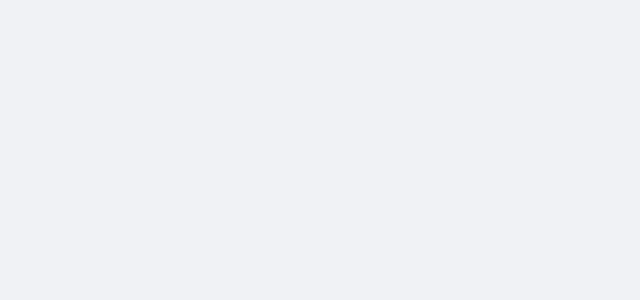
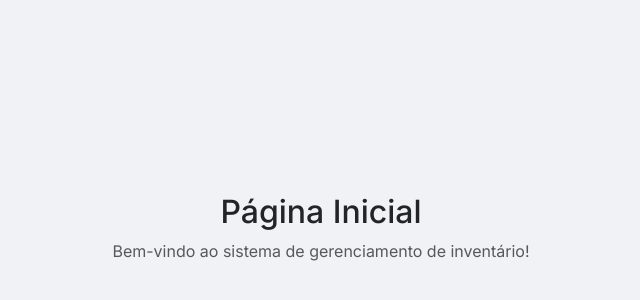
Before and after one commit to kayo-alves/inventory-management-system, a React (Vite) app in the folder client/: page /index in a window 1280 px wide. Before the commit this address had no page. Shown: the part 160-460 px from the top of the page, without its empty margins (319-959 px from the left). Built offline with nearby package versions, Linux system fonts and the light colour scheme.

Commit message:
feat: Cria componente IndexPage e atualizar roteamento no App

```diff
--- a/client/src/App.jsx
+++ b/client/src/App.jsx
@@ -1,11 +1,13 @@
 import { Routes, Route } from 'react-router-dom';
 import LoginPage from './pages/LoginPage';
+import IndexPage from './pages/IndexPage';
 
 function App() {
   return (
     <Routes>
       <Route path="/" element={<LoginPage />} />
       <Route path="/login" element={<LoginPage />} />
+      <Route path="/index" element={<IndexPage />} />
     </Routes>
   );
 }
--- /dev/null
+++ b/client/src/pages/IndexPage.jsx
@@ -0,0 +1,21 @@
+import { Row, Col, Form, Button, Image } from 'react-bootstrap';
+import './IndexPage.css';
+import { FontAwesomeIcon } from '@fortawesome/react-fontawesome';
+
+function IndexPage() {
+    return (
+        <div className="index-container">
+          <Row className="g-0 w-100">
+            <Col md={12} className="content-section p-5">
+              <div className="content-container">
+                <h2 className='text-center'>Página Inicial</h2>
+                <p className="text-muted mb-4">Bem-vindo ao sistema de gerenciamento de inventário!</p>
+
+              </div>
+            </Col>
+          </Row>
+        </div>
+    );
+}
+
+export default IndexPage;
--- a/client/src/pages/LoginPage.jsx
+++ b/client/src/pages/LoginPage.jsx
@@ -1,5 +1,3 @@
-// src/pages/LoginPage.jsx
-
 import { useState } from 'react';
 import axios from 'axios';
 import { Row, Col, Form, Button, Image } from 'react-bootstrap';
@@ -25,8 +23,8 @@ function LoginPage() {
       alert('Login realizado com sucesso!');
 
       // Próximos passos: salvar o token e redirecionar
-      // localStorage.setItem('token', response.data.data.token);
-      // window.location.href = '/dashboard';
+      localStorage.setItem('token', response.data.data.token);
+      window.location.href = '/index';
 
     } catch (error) {
       console.error('Erro no login:', error.response.data.message);
```
Also changed, not shown: client/src/pages/IndexPage.css (added), 1 other file (tests, documents, lock files or other folders).
